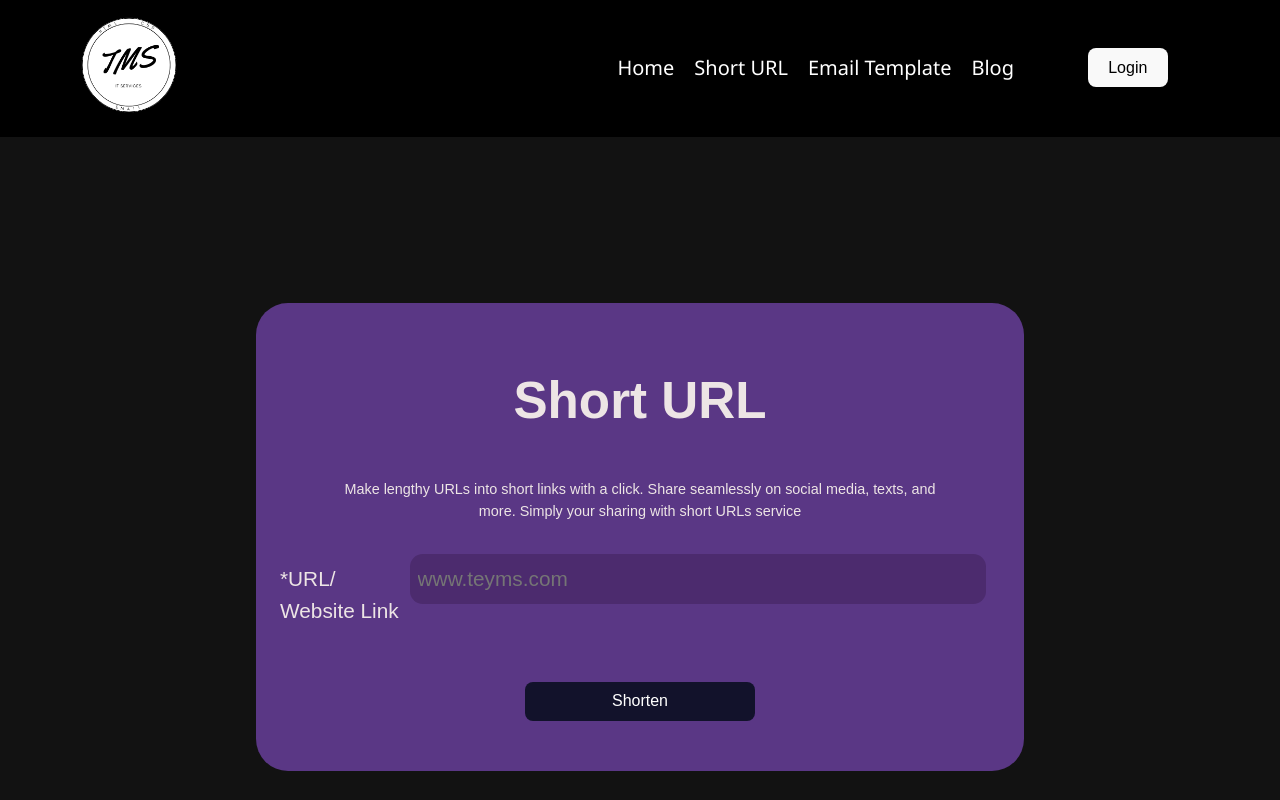
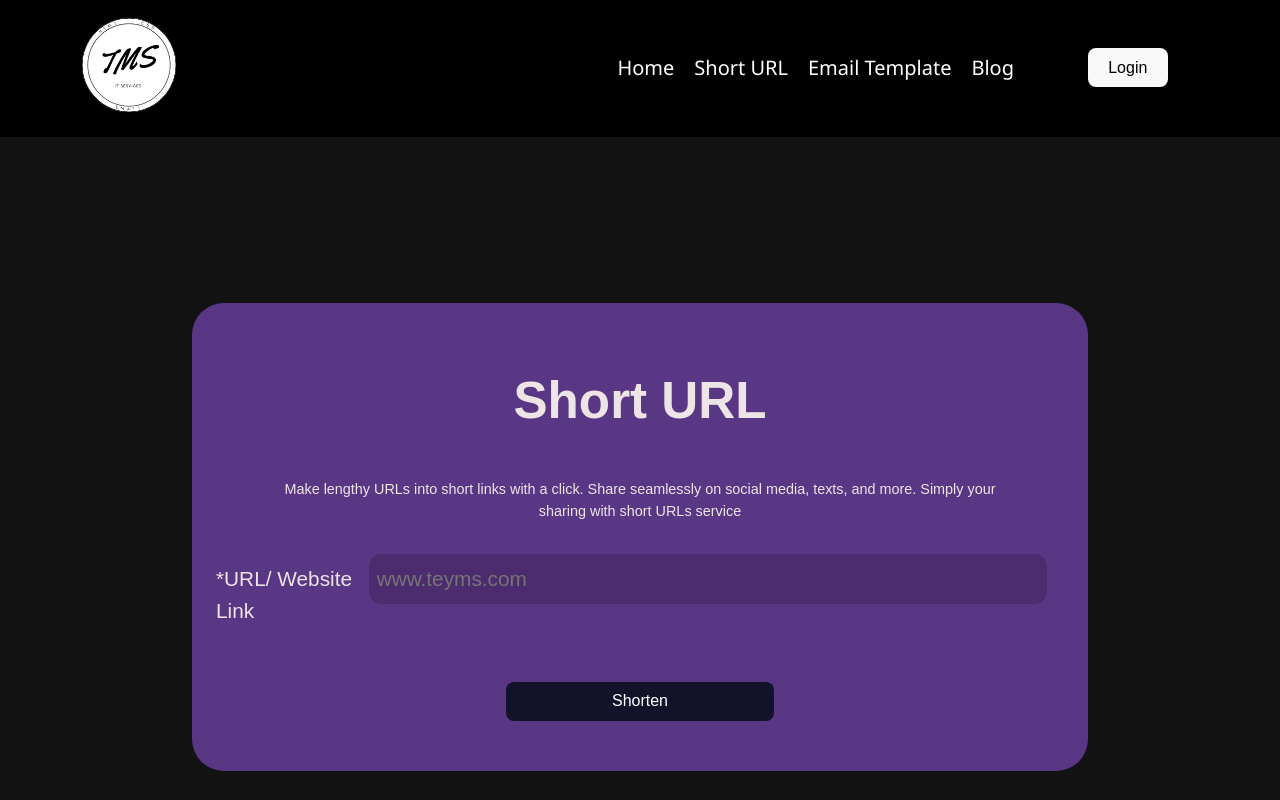
Before and after one commit to teyms/tey-ms.com, a React (Vite) app: page /shorturl in a window 1280 px wide. Shown: the top 800 px of the page. Built offline with nearby package versions, Linux system fonts and the light colour scheme.

Commit message:
modify env, fix css, add unique identifier code for create shorturl page

```diff
--- a/src/components/ShortUrl/ShortUrlCreate.jsx
+++ b/src/components/ShortUrl/ShortUrlCreate.jsx
@@ -33,18 +33,20 @@ import { AdapterDateFns } from '@mui/x-date-pickers/AdapterDateFnsV3'; // Adapte
 import { enUS } from 'date-fns/locale'; // Optional: Change locale to French if needed
 
 function ShortUrlCreate({ method, event }) {
+  const { isAuthenticated, user } = useSelector((state) => state.googleAuth);
+  const shortUrl = useSelector((state) => state.shortUrl.data.shorten_url)
+  const status = useSelector((state) => state.shortUrl.data.success)
+
   const [showDatePicker, setShowDatePicker] = useState(false); // Control visibility of DateTimePicker
   const [enteredValues, setEnteredValues] = useState({
     original_url: '',
     customPath: '',
     title: '',
     description: '',
+    short_url_path: user?.short_url_path || '',
     expires_at: null, // Initialize to null (or new Date()) to avoid the uncontrolled warning
   });
 
-  const { isAuthenticated, user } = useSelector((state) => state.googleAuth);
-  const shortUrl = useSelector((state) => state.shortUrl.data.shorten_url)
-  const status = useSelector((state) => state.shortUrl.data.success)
   const data = useActionData();
   const navigate = useNavigate();
   const navigation = useNavigation();
@@ -100,7 +102,8 @@ function ShortUrlCreate({ method, event }) {
 
         //Validation for CustomPath
         let customPath = formData?.customPath;
-        const validateCustomPathResult = validateCustomPath(customPath, user.short_url_path);
+        let short_url_path = formData?.short_url_path || null;
+        const validateCustomPathResult = validateCustomPath(customPath, user.short_url_path? user.short_url_path: short_url_path);
         if(!validateCustomPathResult.success) return {success:false};
         formData.customPath = validateCustomPathResult.customPath;
         setEnteredValues(prevValues => ({
@@ -245,6 +248,27 @@ function ShortUrlCreate({ method, event }) {
                 </p>
                 {/* <label htmlFor="url">Url</label> */}
                 <div className='form-row'>
+
+                {/* { isAuthenticated && (user !== undefined && user.short_url_path) &&  */}
+                { isAuthenticated &&
+                  <>
+                    <label className='shortUrlCreate-input-label'>Unique Identifier Code</label>
+                    <input
+                      id="short_url_path"
+                      type="text"
+                      name="short_url_path"
+                      // required
+                      onChange={(event) => handleInputChange('short_url_path', event.target.value)}
+                      // value={(user !== undefined && user.short_url_path)? user.short_url_path: null}
+                      // {(user !== undefined && user.short_url_path) ? 'value={user.short_url_path: null}':''}
+                      value={enteredValues?.short_url_path}
+
+                      placeholder='Unique Identifier Code'
+                      disabled={(user !== undefined && user.short_url_path)}
+                    />
+                  </>
+                }
+
                   {/* <label className='shortUrlCreate-input-label'>*https://</label>  */}
                   <label className='shortUrlCreate-input-label'>*URL/ Website Link</label>
                   <input
--- a/src/components/ShortUrl/shortUrl.css
+++ b/src/components/ShortUrl/shortUrl.css
@@ -1,7 +1,11 @@
 .shortUrlCreate-parent-container{
-    height: 100vh;
+    /* height: 100vh; */
+    min-height: 100vh;
+
     display: flex;
     align-items: center;
+    padding: 20px 0; /* Added padding to ensure content has breathing room */
+
 }
 
 .shortUrl-ads-container{
@@ -24,7 +28,7 @@
 }
 
 .shortUrlCreate-container{
-    width: 60%;
+    width: 70%;
     margin: auto;
 
     display: flex;
@@ -32,9 +36,12 @@
     flex-direction: column;
     /* justify-content: center; */
 
-    position: absolute;
+    /* position: absolute;
     left: 50%;
-    transform: translate(-50%, 0%);
+    transform: translate(-50%, 0%); */
+    position: relative;
+    /* left: auto; */
+    /* transform: none; */
 
     text-align: center;
     color: #ede5e5;
--- a/src/store/googleAuth-slide.jsx
+++ b/src/store/googleAuth-slide.jsx
@@ -1,4 +1,6 @@
 import { createSlice } from '@reduxjs/toolkit';
+import { AUTH_TOKEN_KEY, USER_DATA_KEY } from '../utils/constant';
+
 
 const googleAuthSlice = createSlice({
   name: 'googleAuth',
@@ -24,6 +26,10 @@ const googleAuthSlice = createSlice({
             state.success = success || '';
         }
     },
+    updateUserShortUrlPath(state, action) {
+      state.user.short_url_path = action.payload?.short_url_path || null;
+      localStorage.setItem(USER_DATA_KEY, JSON.stringify(state.user));
+    },
   },
 });
 
--- a/src/store/shortUrl-action.jsx
+++ b/src/store/shortUrl-action.jsx
@@ -1,5 +1,6 @@
 import Swal from 'sweetalert2';
 import { shortUrlActions } from './shortUrl-slide';
+import { googleAuthActions } from './googleAuth-slide';
 import { getShortUrlApi, createShortUrlApi, updateShortUrlApi, deleteShortUrlApi, getShortUrlListApi } from '../apis/shortUrl-api';
 
 export const getShortUrl = (shortUrl) => {
@@ -100,6 +101,12 @@ export const createShortUrl = (shortUrl) => {
             })
           );
         }
+
+        dispatch(
+          googleAuthActions.updateUserShortUrlPath({
+            short_url_path: res?.data?.short_url_path,
+          })
+        );
 
         return dispatch(
             shortUrlActions.updateShortUrl({
```
Also changed, not shown: 1 other file (tests, documents, lock files or other folders).
